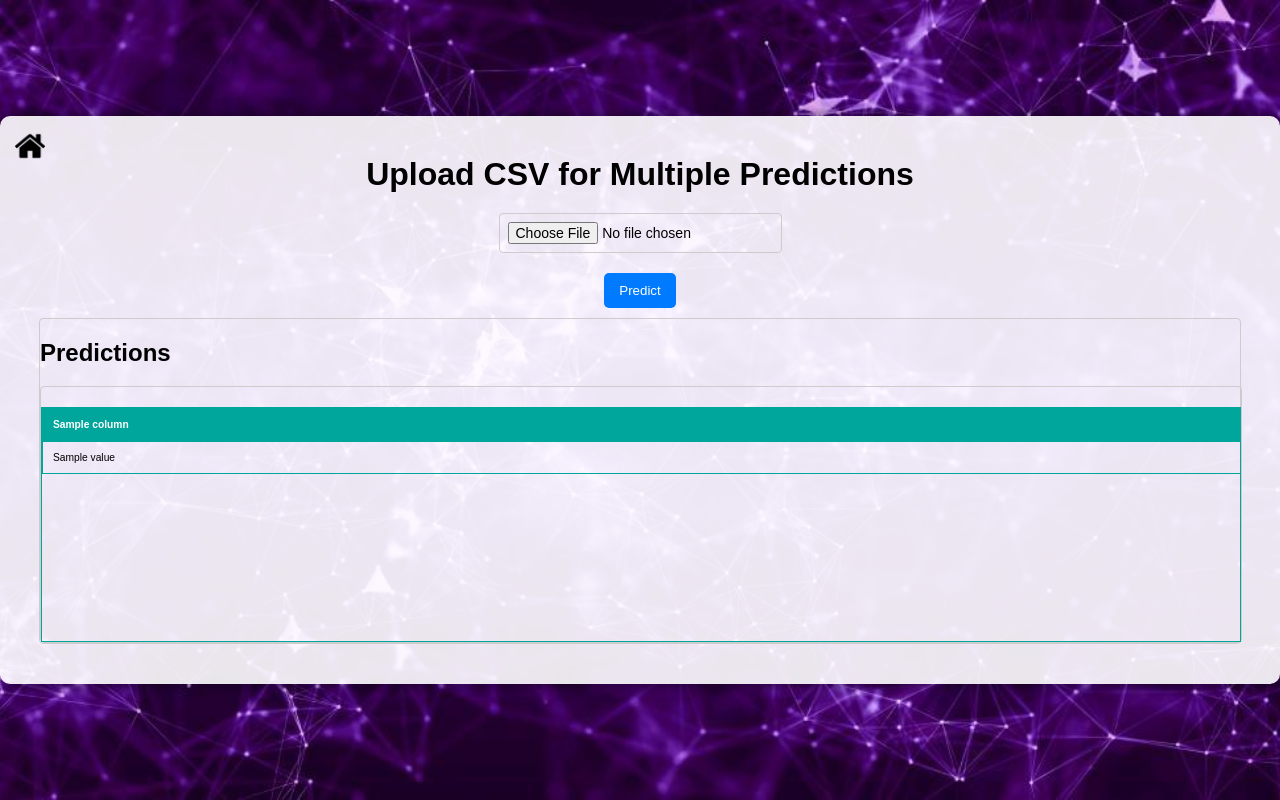
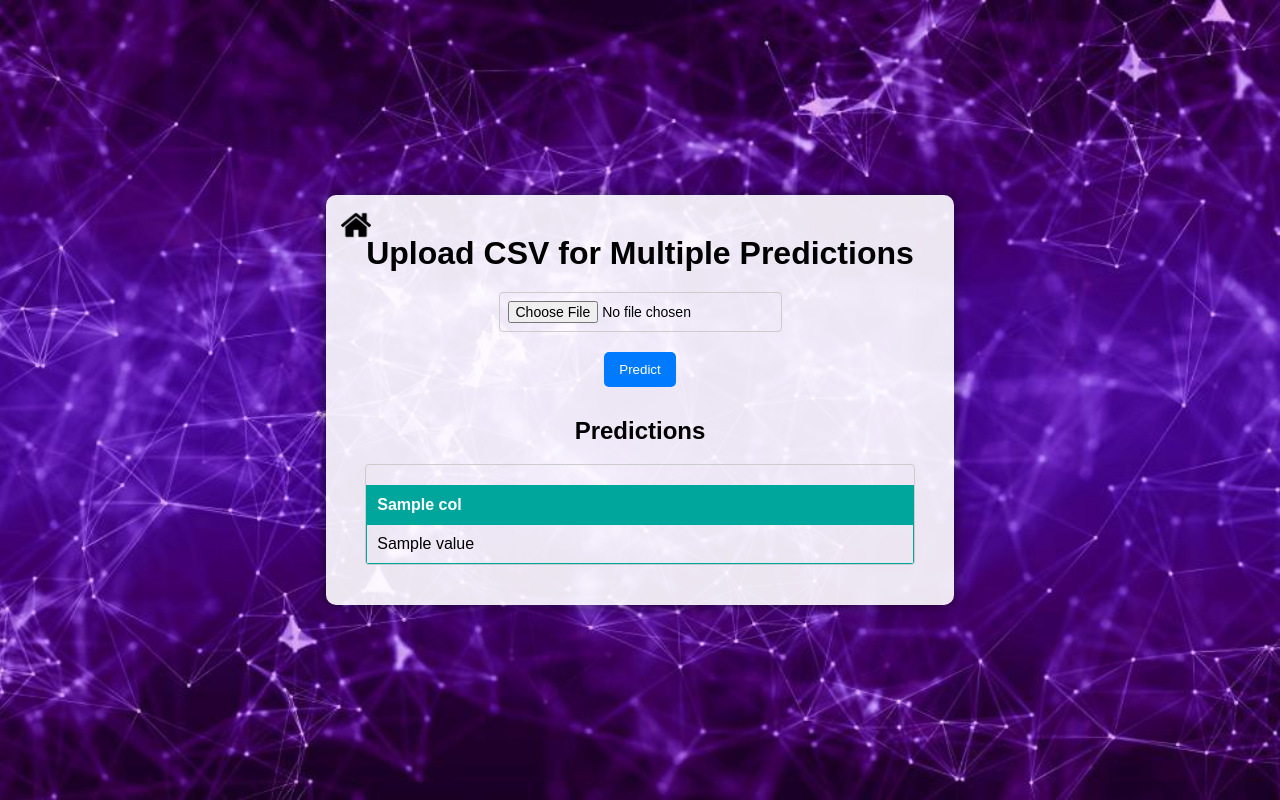
Before and after one commit to anandhz/mlproject, a Flask app: template templates/multiplepred.html in a window 1280 px wide. Run offline with Flask 3, Linux system fonts and the light colour scheme; the template is opened without the code that fills it: most values are stand-ins (such as "Sample title", 1, 10 or a date in 2020).

Commit message:
multipredic

```diff
--- a/app.py
+++ b/app.py
@@ -4,6 +4,7 @@
 import os
 import sys
 import secrets
+import csv
 
 from sklearn.preprocessing import StandardScaler
 from src.pipeline.predict_pipeline import CustomData,PredictPipeline
@@ -12,6 +13,7 @@
 
 app=Flask(__name__)
 app.secret_key = secrets.token_hex(16)
+app.config['UPLOAD_FOLDER'] = 'uploads'
 
 
 ## Route for a home page
@@ -114,17 +116,18 @@
             final_data_path = os.path.join("artifacts", "predicted_data.csv")
             final_pred_df.to_csv(final_data_path, index=False)
 
-            with open('/artifacts/predicted_data.csv', 'r') as file:
+            file_path = 'artifacts\predicted_data.csv'
+            print(f"Attempting to open file: {file_path}")
+
+            with open(file_path, 'r') as file:
                 csv_reader = csv.reader(file)
                 header = next(csv_reader)  # Get the header
-
                 data = list(csv_reader)  # Get the data
 
-            return render_template('index.html', header=header, data=data)
+            return render_template('multiplepred.html', header=header, data=data)
 
     except Exception as e:
-        flash(f"An error occurred: {str(e)}")
-        return redirect(request.url)
+            raise CustomException(e,sys)
 
 if __name__=="__main__":
     app.run(host="0.0.0.0",debug=True)
--- a/static/multiplepred.css
+++ b/static/multiplepred.css
@@ -20,17 +20,11 @@
     padding: 40px;
     border-radius: 10px;
     box-shadow: 0px 0px 15px rgba(0, 0, 0, 0.6);
-    width: 100%;
     max-width: 1200px;
     display: flex;
     flex-direction: column;
     align-items: center;
     position: relative;
-    background-position: center;
-    background-repeat: no-repeat;
-    background-size: cover;
-    background-attachment: fixed;
-
 }
 
 .home-icon-link {
@@ -46,7 +40,6 @@
     height: 30px;
 }
 
-
 h1 {
     margin: 0;
     padding-bottom: 20px;
@@ -57,12 +50,6 @@
     gap: 10px;
 }
 
-.double-input-group {
-    display: flex;
-    justify-content: space-between;
-    gap: 20px;
-}
-
 input, select {
     padding: 8px;
     border: 1px solid #ccc;
@@ -70,18 +57,6 @@
     font-size: 14px;
     box-sizing: border-box;
     width: 100%;
-}
-
-.input-group {
-    display: flex;
-    align-items: center;
-    gap: 10px;
-    width: 48%;
-}
-
-label {
-    width: 150px;
-    font-weight: bold;
 }
 
 button {
@@ -100,12 +75,19 @@
     background-color: #0056b3;
 }
 
+.table-container {
+    width: 100%;
+    max-height: 400px;
+    border: 1px solid #ccc;
+    border-radius: 4px;
+    overflow: auto;
+}
+
 table {
     width: 100%;
     border-collapse: collapse;
     margin-top: 20px;
 }
-
 
 table, th, td {
     border: 1px solid #00a69c;
@@ -114,7 +96,6 @@
 th, td {
     padding: 10px;
     text-align: left;
-
 }
 
 th {
@@ -122,60 +103,10 @@
     color: white;
 }
 
-tr:nth-child(even) {background-color: #e0f6f5;}
+tr:nth-child(even) {
+    background-color: #e0f6f5;
+}
 
 tr:hover {
     background-color: #b8e6e1;
 }
-
-ul {
-    list-style-type: none;
-    padding: 0;
-}
-
-li {
-    padding: 5px 0;
-}
-
-
-.table-container {
-    width: 100%;
-    max-height: 400px;
-    border: 1px solid #ccc;
-    border-radius: 4px;
-}
-
-table {
-    width: 100%;
-    border-collapse: collapse;
-    margin-top: 20px;
-    display: block;
-}
-
-thead, tbody {
-    display: table;
-    width: 100%;
-}
-
-tbody {
-    display: block;
-    overflow-y: auto;
-    overflow-x: hidden;
-    height: 200px;
-}
-
-thead tr {
-    display: table;
-    width: 100%;
-    table-layout: fixed;
-}
-
-tbody tr {
-    display: table;
-    width: 100%;
-    table-layout: fixed;
-}
-
-.table-container table, .table-container th, .table-container td {
-    font-size: 0.8em;
-}
--- a/templates/multiplepred.html
+++ b/templates/multiplepred.html
@@ -14,20 +14,20 @@
             <input type="file" name="file">
             <button type="submit">Predict</button>
         </form>
-        <div class="table-container">
-            {% if final_pred_df %}
+
+        {% if header and data %}
             <h2>Predictions</h2>
             <div class="table-container">
                 <table>
                     <thead>
                         <tr>
-                            {% for column in header %}
-                                <th>{{ column }}</th>
+                            {% for col in header %}
+                                <th>{{ col }}</th>
                             {% endfor %}
                         </tr>
                     </thead>
                     <tbody>
-                    {% for row in final_pred_df.itertuples() %}
+                        {% for row in data %}
                             <tr>
                                 {% for value in row %}
                                     <td>{{ value }}</td>
--- a/templates/singleparam.html
+++ b/templates/singleparam.html
@@ -80,7 +80,7 @@
         </form>
 
         {% if results %}
-            <p>PREDICTED PRODUCTIVITY: {{ results }}</p>
+            <p>PREDICTED PERFORMANCE: {{ results }}</p>
         {% endif %}
     </div>
 </body>
```
Lines whose indentation alone changed are shown as unchanged.
